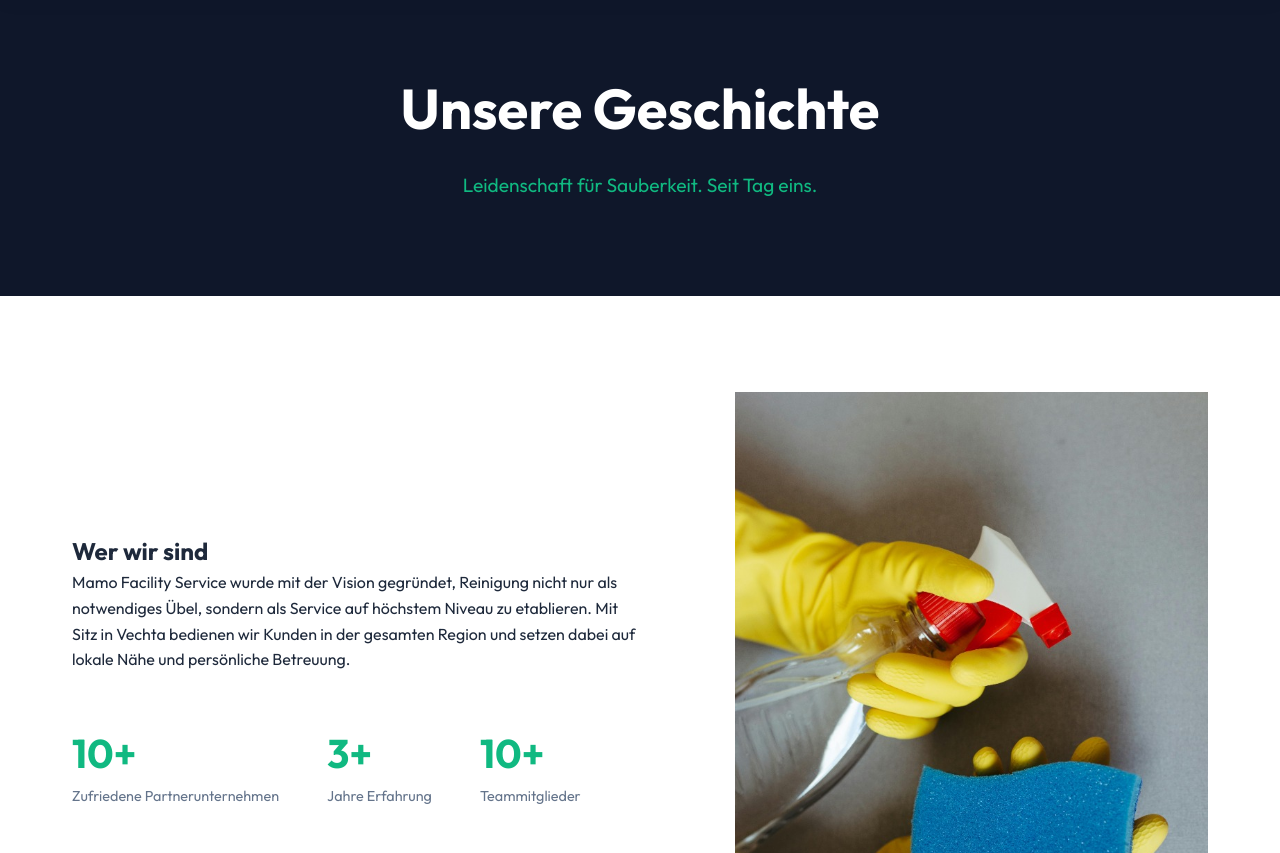
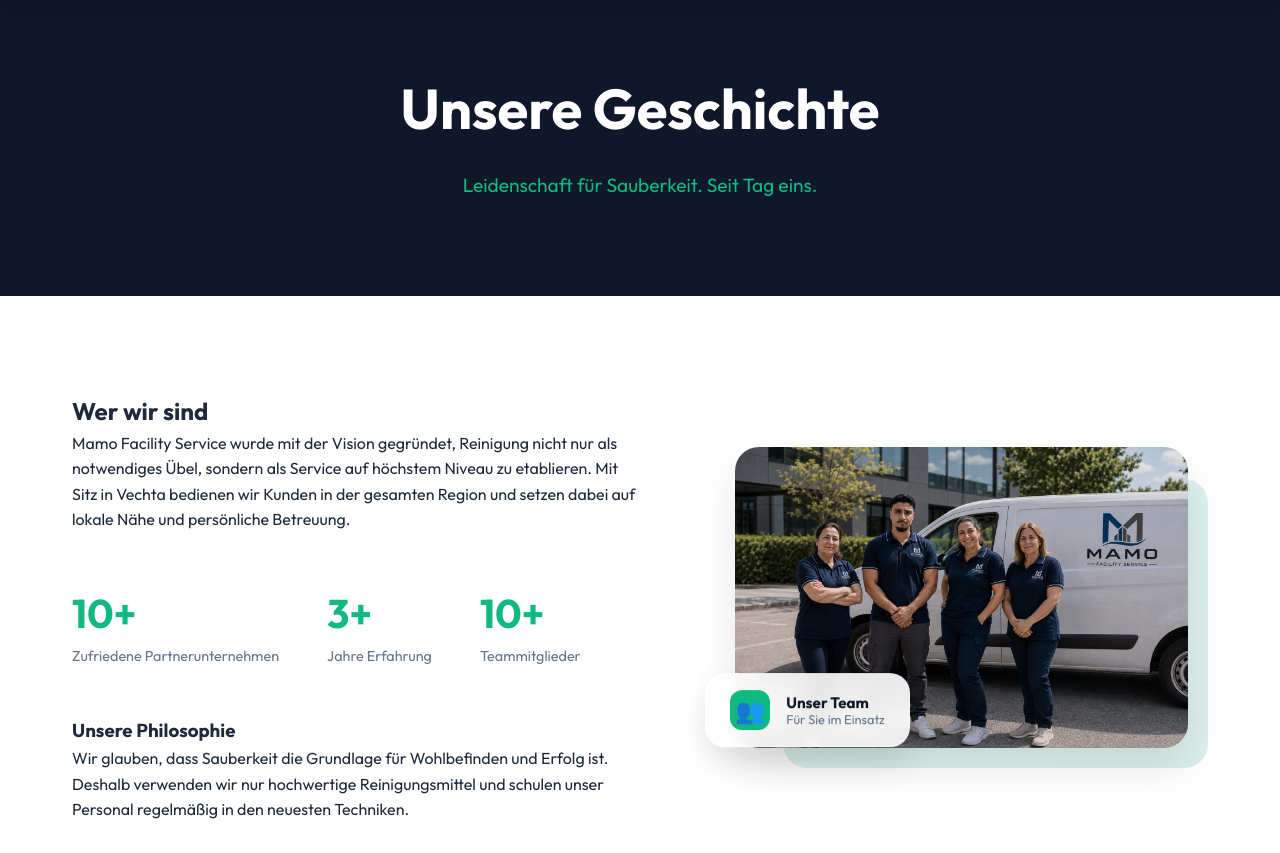
Before and after one commit to karam771/MamoFresh, a plain HTML site: page about.html in a window 1280 px wide. Shown: the part 96-949 px from the top of the page. Drawn offline with Linux system fonts and the light colour scheme.

Commit message:
Update team photo on about page and optimize styling for landscape format

```diff
--- a/about.html
+++ b/about.html
@@ -65,7 +65,17 @@
                     <p>Wir glauben, dass Sauberkeit die Grundlage für Wohlbefinden und Erfolg ist. Deshalb verwenden wir nur hochwertige Reinigungsmittel und schulen unser Personal regelmäßig in den neuesten Techniken.</p>
                 </div>
                 <div class="about-image">
-                    <img src="assets/about-cleaning.jpg" alt="Mamo Facility Service Reinigung" class="img-responsive">
+                    <div class="about-image-wrapper">
+                        <div class="about-image-decor"></div>
+                        <img src="assets/team.jpeg" alt="Mamo Facility Service Team" class="img-responsive team-img">
+                        <div class="about-image-badge">
+                            <span class="badge-icon">👥</span>
+                            <div class="badge-text">
+                                <strong>Unser Team</strong>
+                                <span>Für Sie im Einsatz</span>
+                            </div>
+                        </div>
+                    </div>
                 </div>
             </div>
         </section>
--- a/style.css
+++ b/style.css
@@ -649,6 +649,86 @@ header.scrolled .logo {
     color: var(--text-light);
 }
 
+.about-image-wrapper {
+    position: relative;
+    padding-bottom: 20px;
+    padding-right: 20px;
+}
+
+.about-image-decor {
+    position: absolute;
+    bottom: 0;
+    right: 0;
+    width: 90%;
+    height: 90%;
+    background: linear-gradient(135deg, var(--secondary), #0d9488);
+    border-radius: 24px;
+    z-index: 1;
+    opacity: 0.15;
+}
+
+.team-img {
+    position: relative;
+    z-index: 2;
+    border-radius: 24px;
+    box-shadow: 0 20px 40px rgba(0,0,0,0.1);
+    aspect-ratio: 3/2;
+    object-fit: cover;
+    width: 100%;
+}
+
+.about-image-badge {
+    position: absolute;
+    bottom: 20px;
+    left: -30px;
+    background: rgba(255, 255, 255, 0.9);
+    backdrop-filter: blur(10px);
+    border: 1px solid rgba(255, 255, 255, 0.5);
+    padding: 1rem 1.5rem;
+    border-radius: 20px;
+    display: flex;
+    align-items: center;
+    gap: 1rem;
+    box-shadow: 0 15px 30px rgba(0,0,0,0.1);
+    z-index: 3;
+    animation: float 3s ease-in-out infinite;
+}
+
+@keyframes float {
+    0%, 100% { transform: translateY(0); }
+    50% { transform: translateY(-6px); }
+}
+
+.about-image-badge .badge-icon {
+    font-size: 1.5rem;
+    background: var(--secondary);
+    color: white;
+    width: 40px;
+    height: 40px;
+    display: flex;
+    align-items: center;
+    justify-content: center;
+    border-radius: 12px;
+}
+
+.about-image-badge .badge-text {
+    display: flex;
+    flex-direction: column;
+}
+
+.about-image-badge .badge-text strong {
+    color: var(--primary);
+    font-size: 0.95rem;
+    font-weight: 700;
+    line-height: 1.2;
+}
+
+.about-image-badge .badge-text span {
+    color: var(--text-light);
+    font-size: 0.8rem;
+    line-height: 1.2;
+}
+
 /* Contact Grid */
 #contact-full {
     padding: 6rem 2rem;
@@ -1224,6 +1304,18 @@ footer {
         margin: 2rem 0;
     }
 
+    .about-image-badge {
+        left: 10px;
+        bottom: -15px;
+        padding: 0.75rem 1.25rem;
+    }
+
+    .about-image-wrapper {
+        padding-bottom: 15px;
+        padding-right: 15px;
+        margin-top: 2rem;
+    }
+
     /* Hero Logo - mobile */
     .hero-logo img {
         max-height: 70px;
```
Also changed, not shown: assets/about-cleaning.jpg (deleted), assets/team.jpeg (added).
